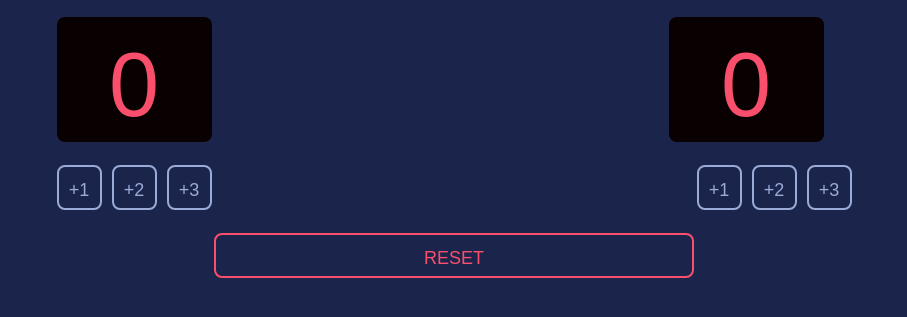
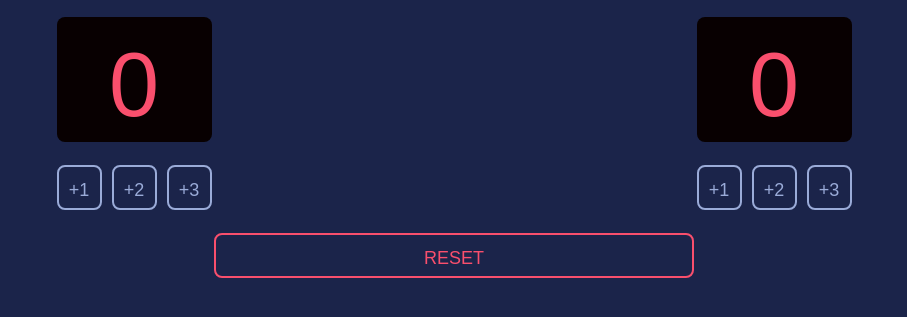
Before and after one commit to drmohaa/basketball, a website built with Vite: page index.html in a window 1280 px wide. Shown: the part 69-386 px from the top of the page, without its empty margins (186-1093 px from the left). Built offline with nearby package versions, Linux system fonts and the light colour scheme; a web font is replaced by a local one.

Commit message:
correct player 2 alignment

```diff
--- a/index.html
+++ b/index.html
@@ -13,7 +13,7 @@
             <button class="plus-btn" onclick="pl2Home()">+2</button>
             <button class="plus-btn" onclick="pl3Home()">+3</button>
         </div>
-        <div>
+        <div class="all">
             <h3>PLAYER 2</h3>
             <p class="counter" id="guest-counter">0</p>
             <button class="plus-btn" onclick="pl1Guest()">+1</button>
```
